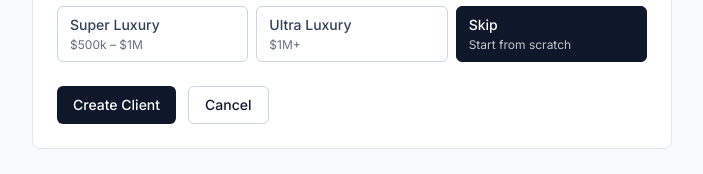
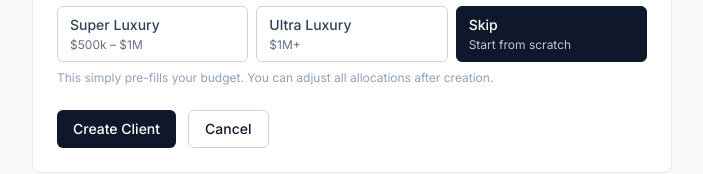
Before and after one commit to roux-surf/wedledger, a Next.js app: page /clients/new in a window 1280 px wide. Shown: the part 670-844 px from the top of the page, without its empty margins (288-991 px from the left). Built offline with nearby package versions, Linux system fonts and the light colour scheme; no server answers.

Commit message:
feat: add reassurance helper text below template selection
Co-Authored-By: Claude Opus 4.5 <noreply@anthropic.com>

```diff
--- a/src/app/clients/new/page.tsx
+++ b/src/app/clients/new/page.tsx
@@ -293,6 +293,7 @@ export default function NewClientPage() {
                 </span>
               </button>
             </div>
+            <p className="text-xs text-slate-400 mt-2">This simply pre-fills your budget. You can adjust all allocations after creation.</p>
           </div>
 
           <div className="mt-6 flex gap-3">
```
